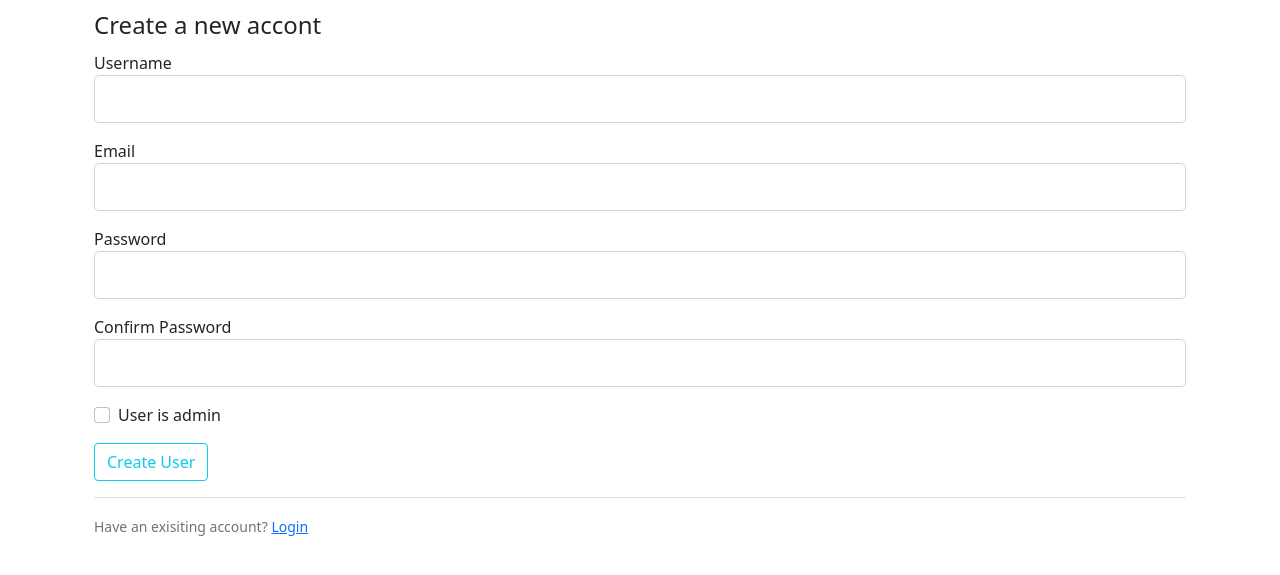
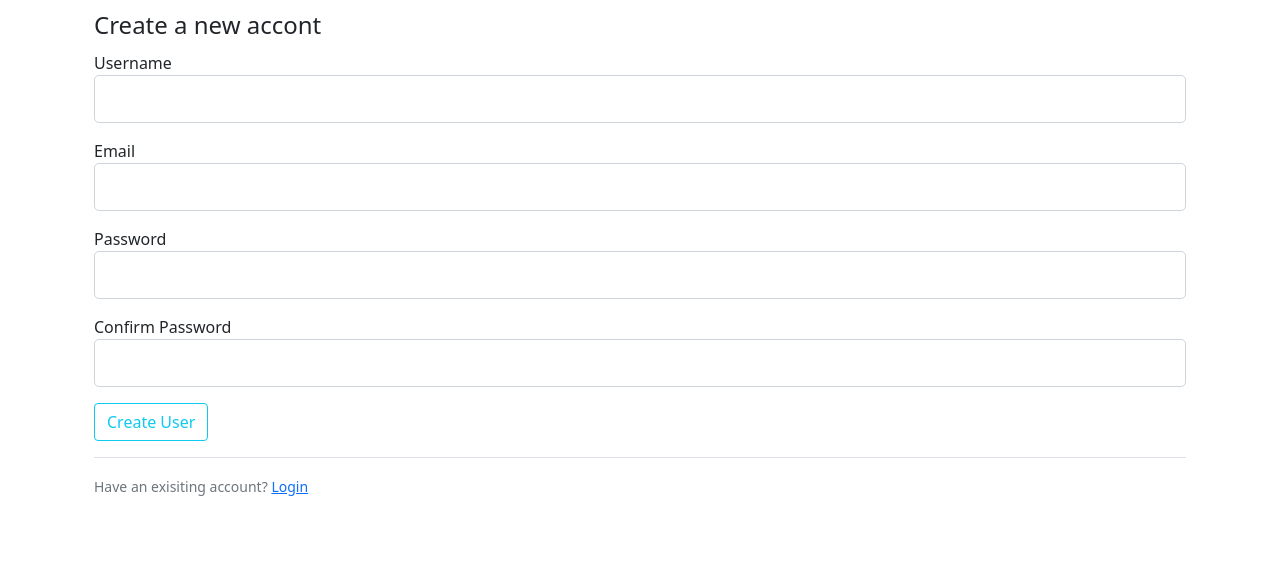
Before and after one commit to juhana-peltomaa/restaurant-app, a Flask app: page /register in a window 1280 px wide. Shown: the part 189-764 px from the top of the page. Run offline with Flask 2, Linux system fonts and the light colour scheme; some libraries are stand-ins or nearby versions.

Commit message:
Disable admin creation for heroku

```diff
--- a/templates/register.html
+++ b/templates/register.html
@@ -24,10 +24,6 @@
             {{ form.confirm_password.label(class="form-control-label") }}
             {{ form.confirm_password(class="form-control form-control-lg") }}
         </div>
-        <div class="mb-3 form-check">
-            {{ form.admin(class="form-check-input") }}
-            {{ form.admin.label(class="form-check-label")}}
-        </div>
         <div class="mb-3 form-group">
             {{ form.submit(class="btn btn-outline-info") }}
         </div>
```
